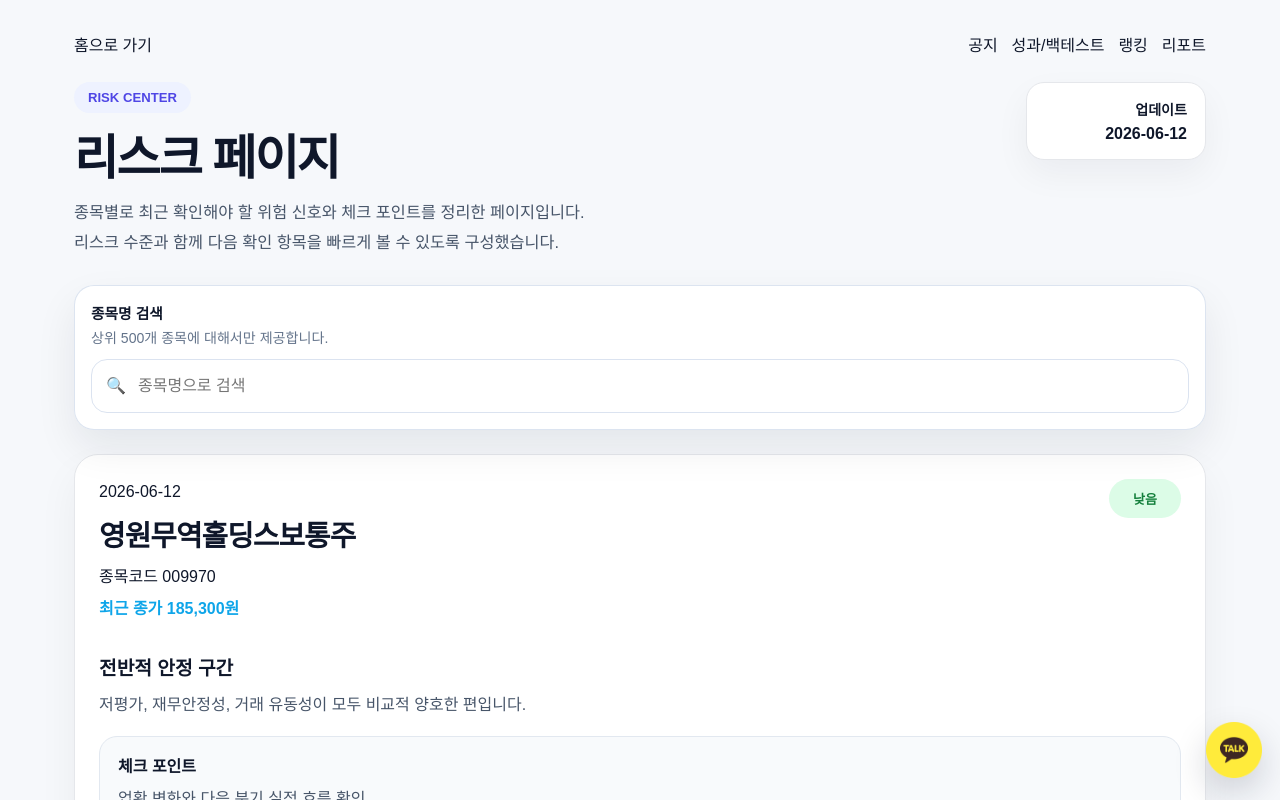
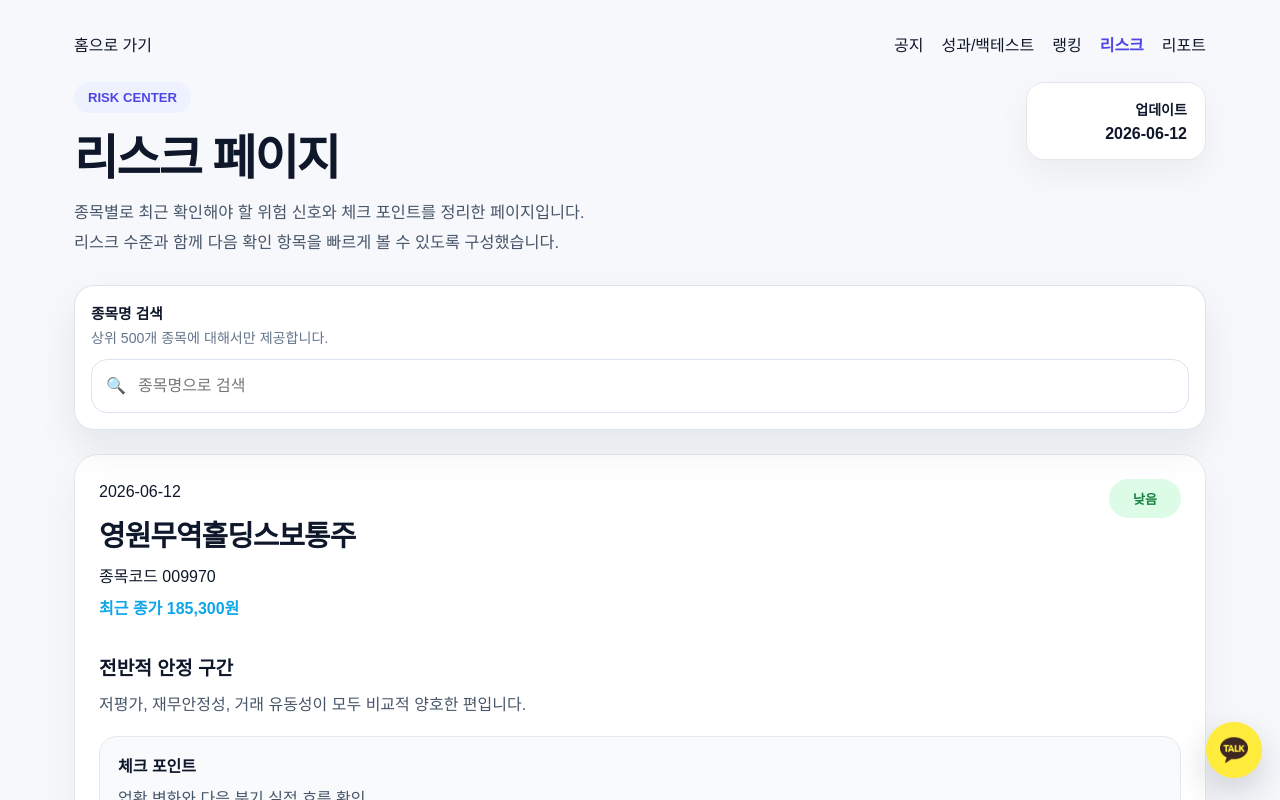
Before and after one commit to DcoyA/screener, a Next.js app: page /risk in a window 1280 px wide. Shown: the top 800 px of the page. Built offline with nearby package versions, Linux system fonts and the light colour scheme.

Commit message:
Update page.js

```diff
--- a/app/risk/page.js
+++ b/app/risk/page.js
@@ -4,6 +4,7 @@ import Link from "next/link";
 import { useMemo, useState } from "react";
 import risks from "../data/risks.json";
 import stocks from "../data/stocks.json";
+import MainNav from "../components/MainNav";
 
 function getRiskClass(level) {
   if (level === "주의") return "riskBadge riskHigh";
@@ -66,15 +67,8 @@ export default function RiskPage() {
     <>
       <main className="container">
         <div className="topLinks">
-          <Link href="/" className="homeBtn">
-            홈으로 가기
-          </Link>
-          <div className="subNav">
-            <Link href="/notice">공지</Link>
-            <Link href="/performance">성과/백테스트</Link>
-            <Link href="/ranking">랭킹</Link>
-            <Link href="/reports">리포트</Link>
-          </div>
+          <Link href="/" className="homeBtn">홈으로 가기</Link>
+          <MainNav />
         </div>
 
         <section className="pageHero">
```
